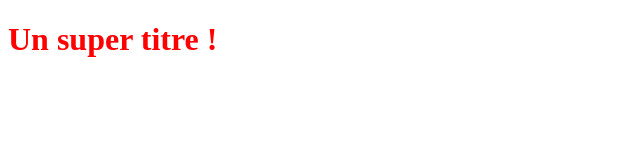
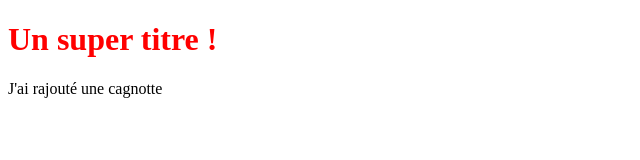
Before and after one commit to samirlahouargema/Project1, a plain HTML site: page index.html in a window 1280 px wide. Shown: the whole page, without its empty margins (0-640 px from the left). Drawn offline with Linux system fonts and the light colour scheme.

Commit message:
Réalisation de la partie cagnotte coté frontend.

```diff
--- a/index.html
+++ b/index.html
@@ -6,5 +6,6 @@
 </head>
 <body>
  <h1>Un super titre !</h1>
+ <p>J'ai rajouté une cagnotte</p>
 </body>
 </html>
```
